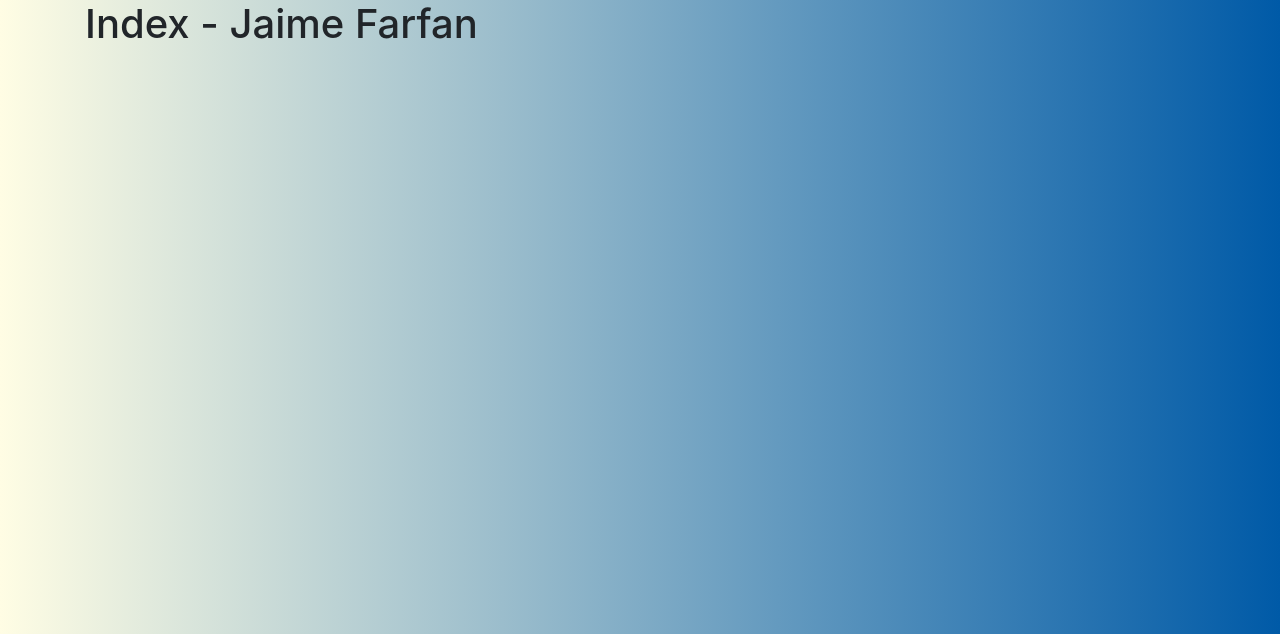
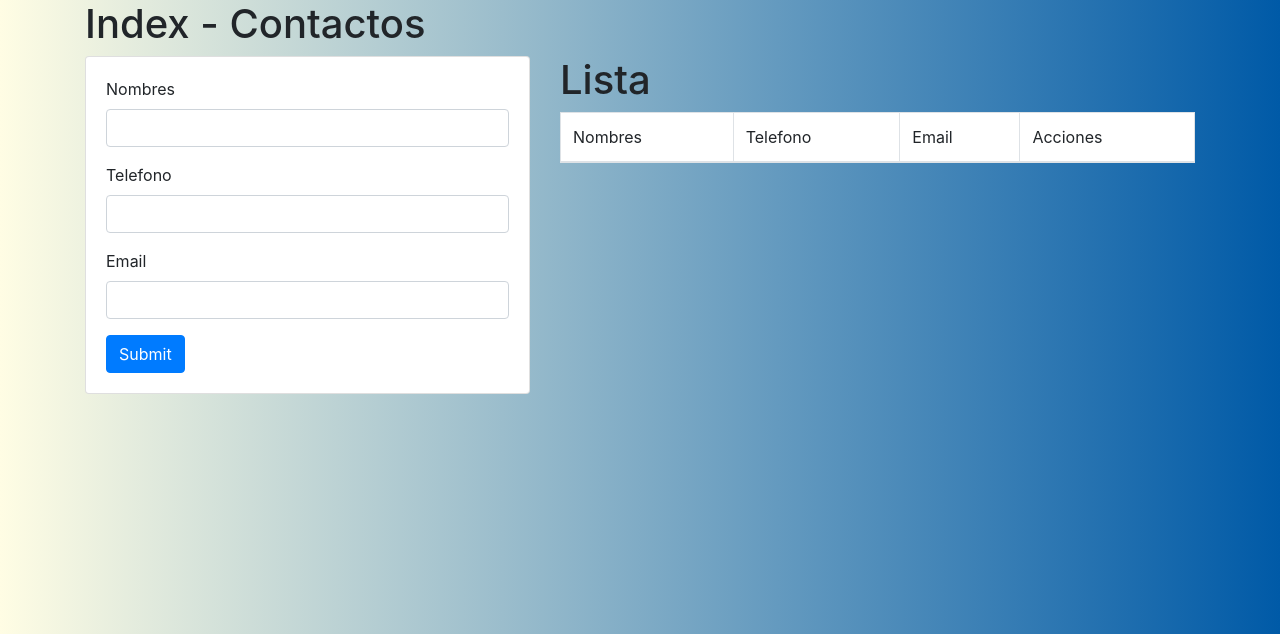
Before and after one commit to jfarfantecsup/flask-bootstrap, a Flask app: page / in a window 1280 px wide. Shown: the part 56-690 px from the top of the page. Run offline with Flask 2, Linux system fonts and the light colour scheme; data that the repository does not hold is empty; some libraries are stand-ins or nearby versions.

Commit message:
create app

```diff
--- a/app.py
+++ b/app.py
@@ -1,17 +1,37 @@
-from flask import Flask, render_template
+from flask import Flask, render_template,request,url_for,redirect
 from flask_mysqldb import MySQL
 
 app = Flask(__name__)
 
+app.config['MYSQL_HOST'] = 'localhost'
+app.config['MYSQL_USER'] = 'root'
+app.config['MYSQL_PASSWORD'] = ''
+app.config['MYSQL_DB'] = 'plutondb'
+mysql = MySQL(app)
+
+app.secret_key='Tecsup123'
+
 @app.route('/')
 def index():
-    return render_template('index.html')
+    cur = mysql.connection.cursor()
+    cur.execute('select * from contactos')
+    data = cur.fetchall()
+    return render_template('index.html',contactos=data)
 
-@app.route('/productos')
-def productos():
+@app.route('/agregar',methods=['POST'])
+def agregar():
+    if request.method == 'POST':
+        nom= request.form['nombres']
+        tel= request.form['telefono']
+        email= request.form['email']
+        cur = mysql.connection.cursor()
+        cur.execute('insert into contactos(nombres,telefono,email) values (%s,%s,%s)',(nom,tel,email))
+        mysql.connection.commit()
+        return redirect(url_for('index'))
+
     return render_template('productos.html')
 
-@app.route('/categorias')
+@app.route('/delete')
 def categorias():
     return render_template('categorias.html')
 
--- a/templates/index.html
+++ b/templates/index.html
@@ -2,6 +2,58 @@
 
 {% block body %}
 
-<h1>Index - Jaime Farfan</h1>
+<h1>Index - Contactos</h1>
+
+<div class="row">
+    <div class="col-md-5">
+        <div class="card card-body">
+            <form action="/agregar" method="post">
+                <div class="form-group">
+                    <label for="exampleInputEmail1">Nombres</label>
+                    <input type="text" class="form-control" id="nombres" name="nombres" aria-describedby="emailHelp">
+                </div>
+                <div class="form-group">
+                    <label for="exampleInputPassword1">Telefono</label>
+                    <input type="text" class="form-control" name="telefono" id="telefono">
+                </div>
+                <div class="form-group">
+                    <label for="exampleInputPassword1">Email</label>
+                    <input type="text" class="form-control" name="email" id="email">
+                </div>
+
+                <button type="submit" class="btn btn-primary">Submit</button>
+            </form>
+
+        </div>
+    </div>
+    <div class="col-md-7">
+        <h1>Lista</h1>
+        <table class="table table-bordered table-hover bg-white">
+            <thead>
+                <tr>
+                    <td>Nombres</td>
+                    <td>Telefono</td>
+                    <td>Email</td>
+                    <td>Acciones</td>
+                </tr>
+            </thead>
+            <tbody>
+                {% for c in contactos %}
+                <tr>
+                    <td> {{ c.1 }}</td>
+                    <td> {{ c.2 }}</td>
+                    <td> {{ c.3 }}</td>
+                    <td>
+                        <a href="/edit/{{ c.0}}" class="btn btn-secondary">Edit</a>
+                        <a href="/delete/{{ c.0}}" class="btn btn-danger btn-secondary">Delete</a>
+                    </td>
+                </tr>
+                {% endfor %}
+            </tbody>
+
+        </table>
+
+    </div>
+</div>
 
 {% endblock %}
```
